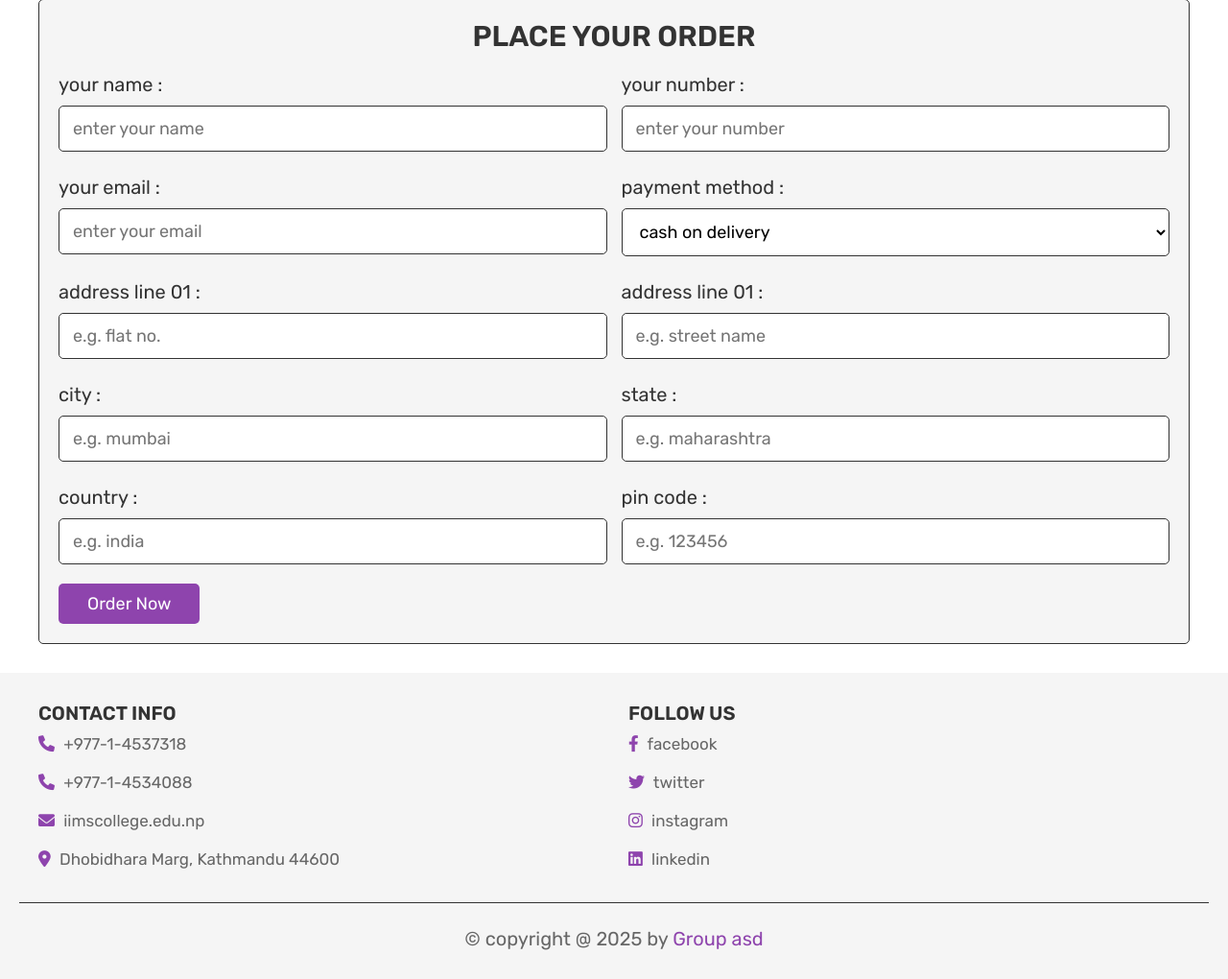
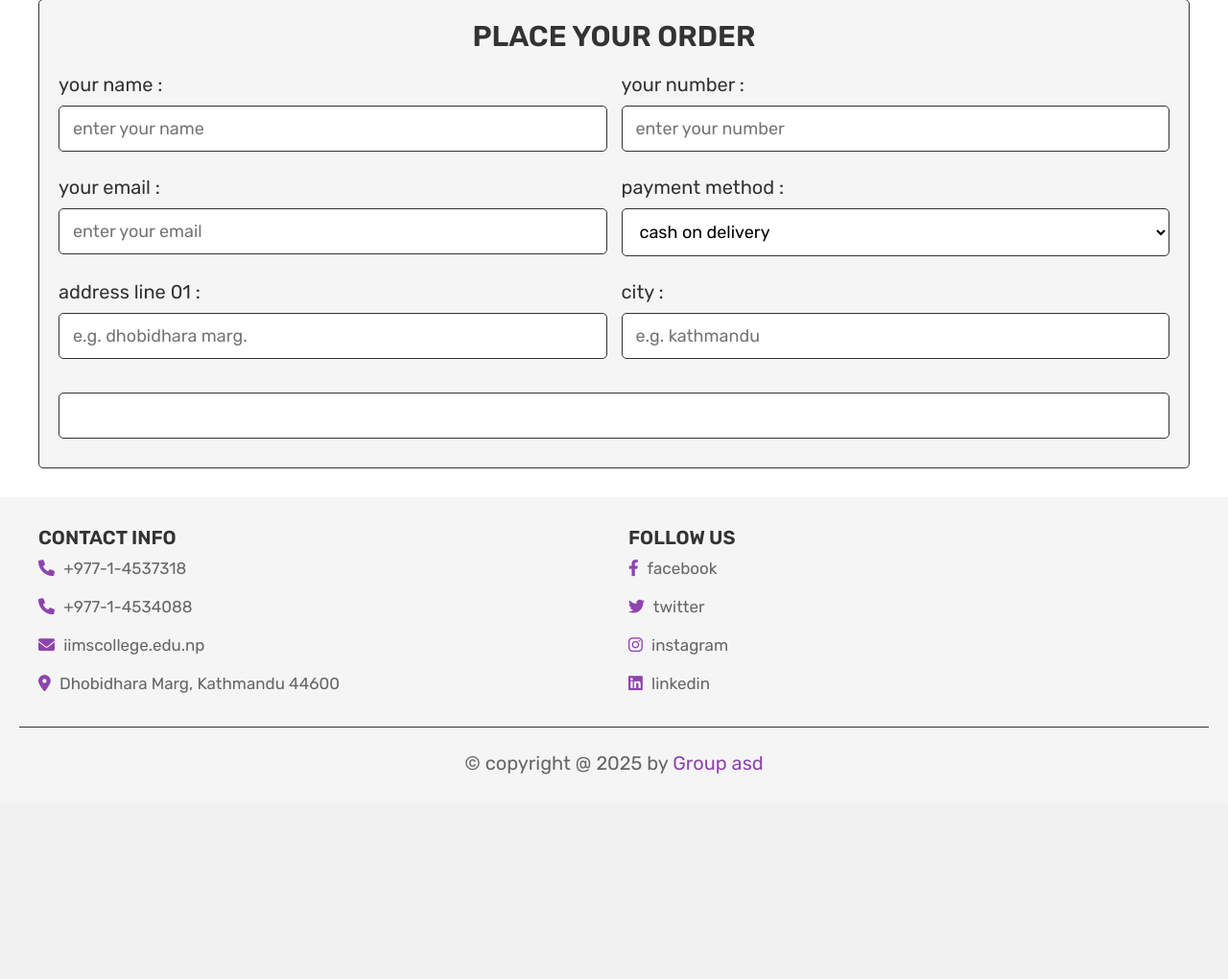
Before and after one commit to devmani46/shop, a PHP site: page /checkout.php in a window 1280 px wide. Shown: the part 475-1495 px from the top of the page at 96% size. After the commit the page ends 1282 px from the top, so only its background shows below. Run offline with PHP 8.4, Linux system fonts and the light colour scheme; the visitor is signed in with stand-in values (Sample User, id 1); data that the repository does not hold is empty.

Commit message:
checkout left

```diff
--- a/about.php
+++ b/about.php
@@ -53,7 +53,7 @@
             <br>5. Exclusive Deals & Discounts – Enjoy competitive prices with special offers and seasonal discounts.
             <br>
 
-Shop smart, shop tech – only at ByteBazaar! </p>
+Shop smart, shop tech – only at ElectroMart! </p>
          <a href="contact.php" class="btn">contact us</a>
       </div>
 
--- a/checkout.php
+++ b/checkout.php
@@ -142,34 +142,17 @@
             <select name="method">
                <option value="cash on delivery">cash on delivery</option>
                <option value="credit card">credit card</option>
-               <option value="paypal">paypal</option>
-               <option value="paytm">paytm</option>
+               <option value="Mobile_Banking">Mobile Banking</option>
             </select>
          </div>
          <div class="inputBox">
             <span>address line 01 :</span>
-            <input type="number" min="0" name="flat" required placeholder="e.g. flat no.">
-         </div>
-         <div class="inputBox">
-            <span>address line 01 :</span>
-            <input type="text" name="street" required placeholder="e.g. street name">
+            <input type="text" name="street" required placeholder="e.g. dhobidhara marg.">
          </div>
          <div class="inputBox">
             <span>city :</span>
-            <input type="text" name="city" required placeholder="e.g. mumbai">
-         </div>
-         <div class="inputBox">
-            <span>state :</span>
-            <input type="text" name="state" required placeholder="e.g. maharashtra">
-         </div>
-         <div class="inputBox">
-            <span>country :</span>
-            <input type="text" name="country" required placeholder="e.g. india">
-         </div>
-         <div class="inputBox">
-            <span>pin code :</span>
-            <input type="number" min="0" name="pin_code" required placeholder="e.g. 123456">
-         </div>
+            <input type="text" name="city" required placeholder="e.g. kathmandu">
+
       </div>
       <input type="submit" value="order now" class="btn" name="order_btn">
    </form>
--- a/header.php
+++ b/header.php
@@ -16,7 +16,7 @@
 
    <div class="header-2">
       <div class="flex">
-         <a href="home.php" class="logo">ByteBazaar.</a>
+         <a href="home.php" class="logo">ElectroMart.</a>
 
          <nav class="navbar">
             <a href="home.php">home</a>
--- a/home.php
+++ b/home.php
@@ -119,8 +119,8 @@
       </div>
 
       <div class="content">
-      <h3>Why Choose ByteBazaar?</h3>
-      <p>At ByteBazaar, we bring you the latest and greatest in technology with a seamless shopping experience. Whether you're looking for cutting-edge gadgets, high-performance accessories, or everyday electronics, we’ve got you covered.</p>
+      <h3>Why Choose ElectroMart?</h3>
+      <p>At ElectroMart, we bring you the latest and greatest in technology with a seamless shopping experience. Whether you're looking for cutting-edge gadgets, high-performance accessories, or everyday electronics, we’ve got you covered.</p>
          <a href="about.php" class="btn">Read more</a>
       </div>
 
```
Also changed, not shown: css/style.css (+76 -2 lines), uploaded_img/fantech crypto vx7.jpg (added).
